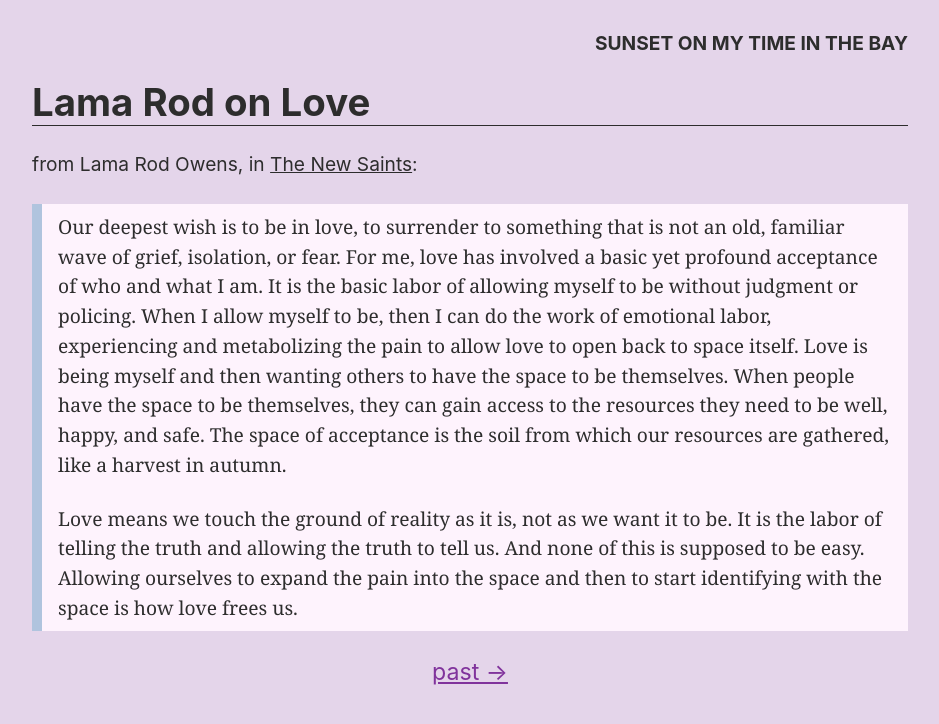
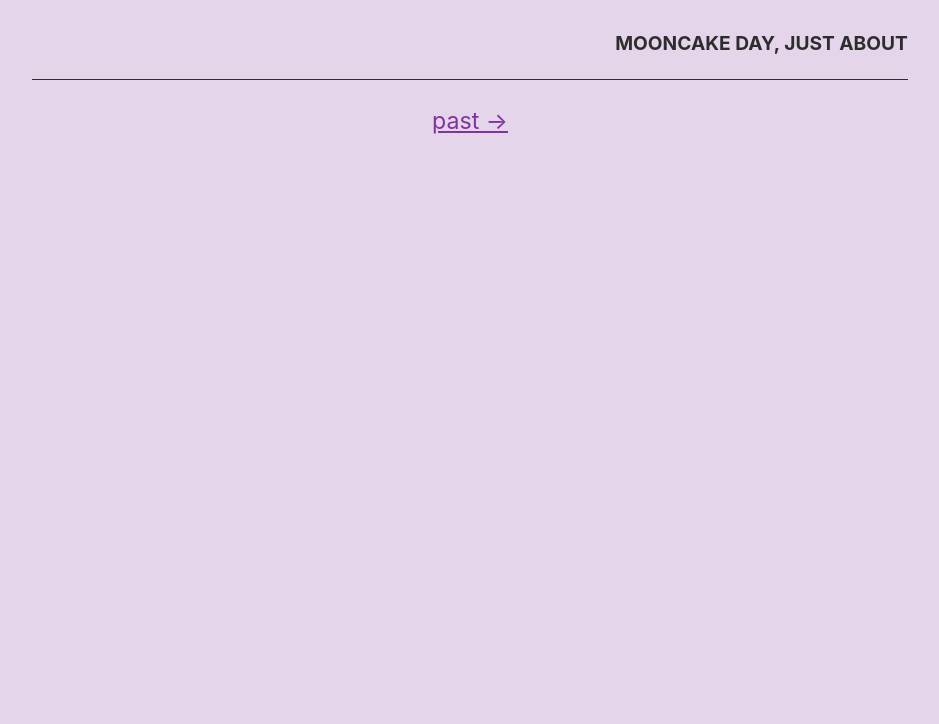
Before and after one commit to dglauber1/dglauber1.github.io, a Jekyll site: the page built from index.md, in a window 1280 px wide. Shown: the top 724 px of the page, without its empty margins (170-1109 px from the left). Built offline with Jekyll 4.4.1, drawn with Linux system fonts in a browser that asks for light colours.

Commit message:
Update index.md

```diff
--- a/index.md
+++ b/index.md
@@ -1,9 +1,5 @@
 ---
-prev-musing: cooking-learning-style
-title: Lama Rod on Love
-time: sunset on my time in the bay
+prev-musing: lama-rod-on-love
+title:
+time: mooncake day, just about
 ---
-from Lama Rod Owens, in <u>The New Saints</u>:
-> Our deepest wish is to be in love, to surrender to something that is not an old, familiar wave of grief, isolation, or fear. For me, love has involved a basic yet profound acceptance of who and what I am. It is the basic labor of allowing myself to be without judgment or policing. When I allow myself to be, then I can do the work of emotional labor, experiencing and metabolizing the pain to allow love to open back to space itself. Love is being myself and then wanting others to have the space to be themselves. When people have the space to be themselves, they can gain access to the resources they need to be well, happy, and safe. The space of acceptance is the soil from which our resources are gathered, like a harvest in autumn.
->
-> Love means we touch the ground of reality as it is, not as we want it to be. It is the labor of telling the truth and allowing the truth to tell us. And none of this is supposed to be easy. Allowing ourselves to expand the pain into the space and then to start identifying with the space is how love frees us.
```
